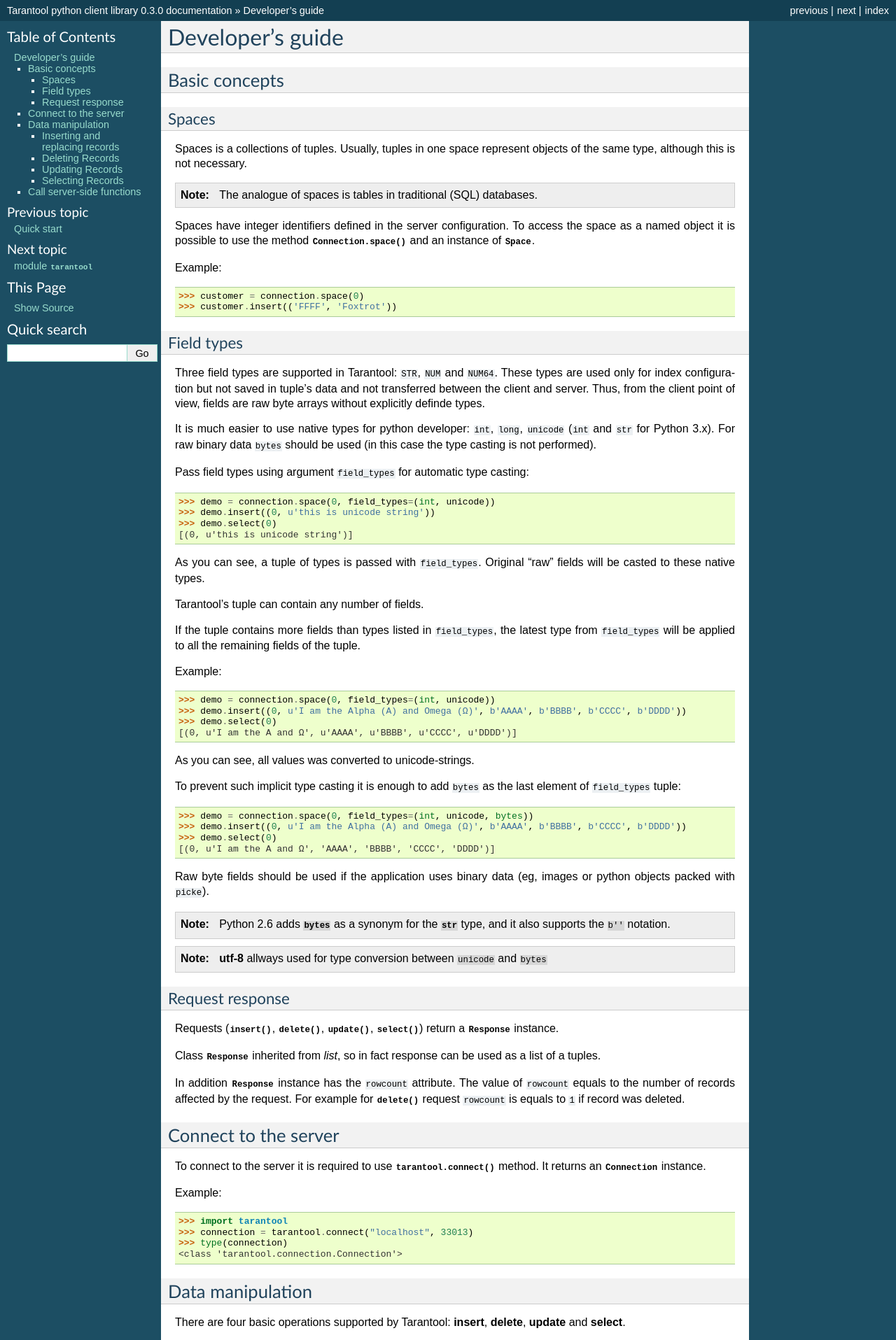
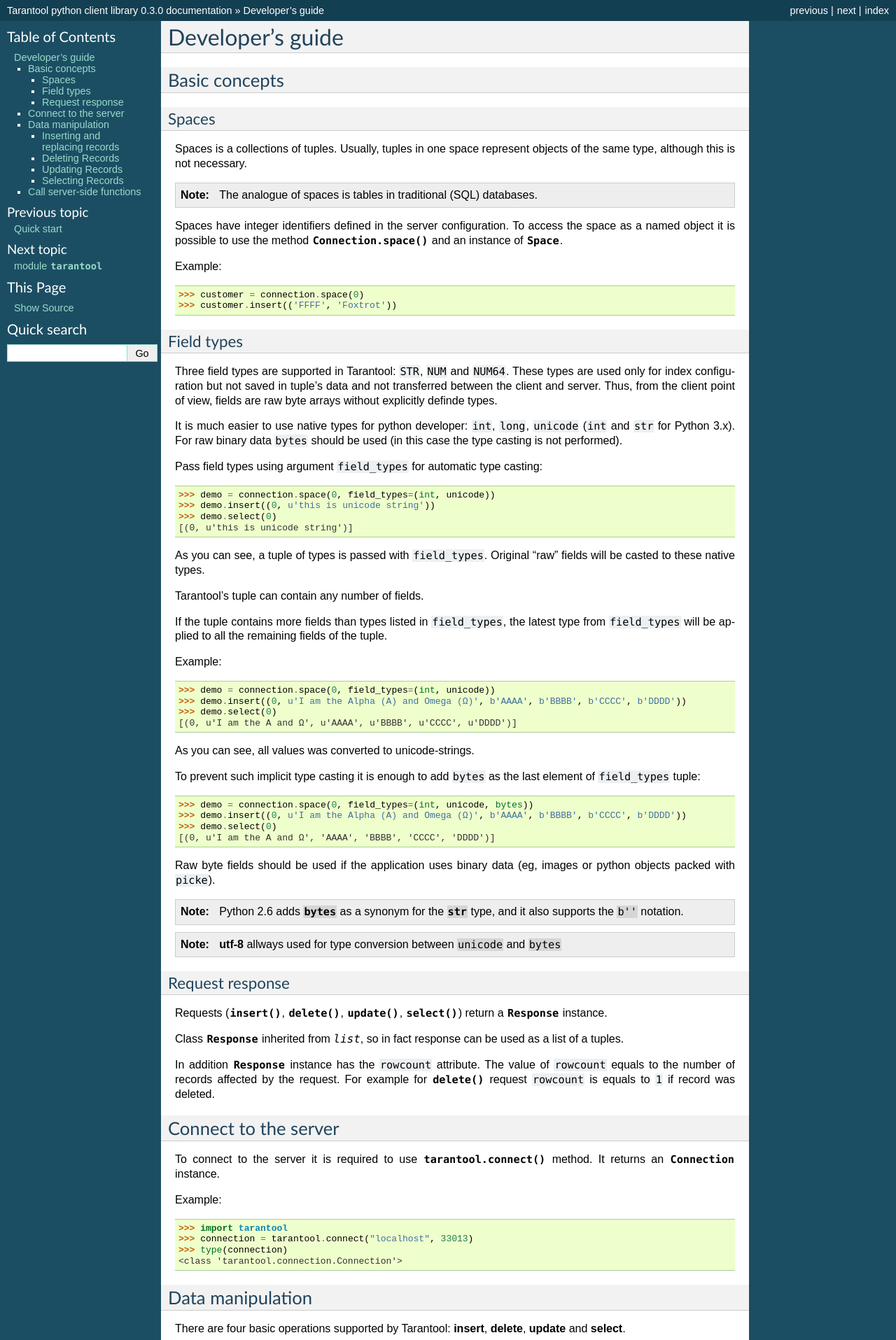
Before and after one commit to tarantool/tarantool-python, a Sphinx documentation site: the page built from doc/guide.en.rst, in a window 1280 px wide. Shown: the top 1915 px of the page at 70% size. Built offline with Sphinx 7.4.7, drawn with Linux system fonts in a browser that asks for light colours.

Commit message:
Fixed CSS in the documentation

```diff
--- /dev/null
+++ b/doc/_static/tarantool.css
@@ -0,0 +1,19 @@
+@import url("default.css");
+
+cite, code, tt {
+    font-family: 'Consolas', 'Deja Vu Sans Mono',
+                 'Bitstream Vera Sans Mono', monospace;
+}
+
+dl.attribute, dl.class, dl.method {
+    margin-top: 2em;
+    margin-bottom: 2em;
+}
+
+tt {
+    font-size: 100%;
+}
+
+th {
+    background-color: #fff;
+}
--- a/doc/conf.py
+++ b/doc/conf.py
@@ -94,6 +94,8 @@
 
 
 # -- Options for HTML output ---------------------------------------------------
+
+html_style = 'tarantool.css'
 
 # The theme to use for HTML and HTML Help pages.  See the documentation for
 # a list of builtin themes.
```
